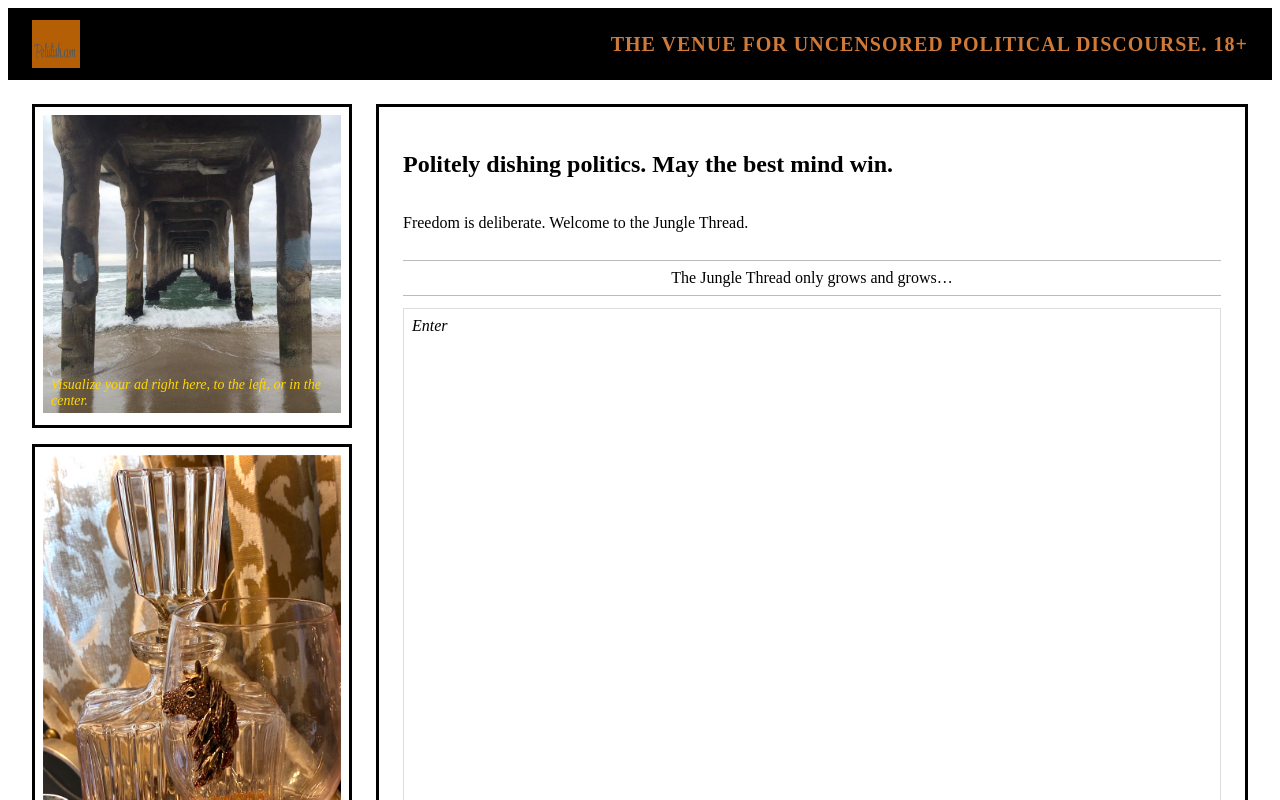
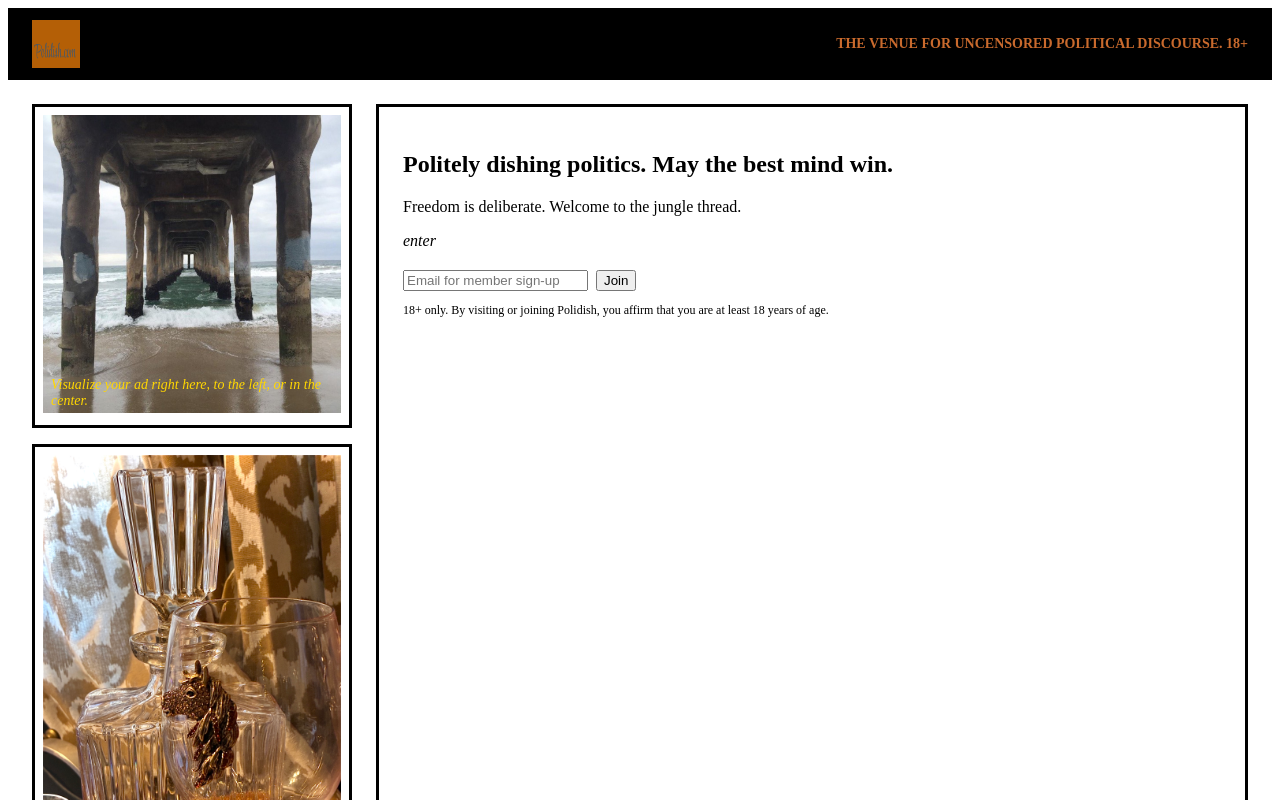
Before and after one commit to polidish/nextjs-boilerplate, a Next.js app: page / in a window 1280 px wide. Shown: the top 800 px of the page. Built offline with nearby package versions, Linux system fonts and the light colour scheme.

Commit message:
Update page.tsx

```diff
--- a/app/page.tsx
+++ b/app/page.tsx
@@ -3,17 +3,29 @@
 import { useEffect, useState } from 'react';
 import Image from 'next/image';
 
-const ADS = [
+type Ad = {
+src: string;
+caption: string;
+duration: number;
+};
+
+const ADS_TOP: Ad[] = [
 {
 src: '/pier.jpeg',
 caption: 'Visualize your ad right here, to the left, or in the center.',
 duration: 15000,
 },
+];
+
+const ADS_MIDDLE: Ad[] = [
 {
 src: '/decanter.jpeg',
 caption: 'Advertisements are absolutely uncurated for your privacy.',
 duration: 30000,
 },
+];
+
+const ADS_BOTTOM: Ad[] = [
 {
 src: '/peacock.jpeg',
 caption:
@@ -22,17 +34,18 @@ duration: 60000,
 },
 ];
 
-function AdFrame({ startIndex }: { startIndex: number }) {
-const [index, setIndex] = useState(startIndex);
+function RotatingAd({ ads, width }: { ads: Ad[]; width: number }) {
+const [index, setIndex] = useState(0);
 const [visible, setVisible] = useState(true);
 
 useEffect(() => {
-const hold = ADS[index].duration;
+const current = ads[index];
+const hold = current.duration;
 const transition = 15000;
 
 const t1 = setTimeout(() => setVisible(false), hold);
 const t2 = setTimeout(() => {
-setIndex((i) => (i + 1) % ADS.length);
+setIndex((i) => (i + 1) % ads.length);
 setVisible(true);
 }, hold + transition);
 
@@ -40,15 +53,20 @@ return () => {
 clearTimeout(t1);
 clearTimeout(t2);
 };
-}, [index]);
+}, [index, ads]);
 
 return (
 <div style={{ border: '3px solid black', padding: 8, position: 'relative' }}>
-<div style={{ opacity: visible ? 1 : 0, transition: 'opacity 15s linear' }}>
+<div
+style={{
+opacity: visible ? 1 : 0,
+transition: 'opacity 15s linear',
+}}
+>
 <Image
-src={ADS[index].src}
+src={ads[index].src}
 alt="Advertisement"
-width={300}
+width={width}
 height={450}
 style={{ width: '100%', height: 'auto' }}
 />
@@ -63,7 +81,7 @@ fontStyle: 'italic',
 fontSize: 14,
 }}
 >
-{ADS[index].caption}
+{ads[index].caption}
 </div>
 </div>
 </div>
@@ -87,11 +105,9 @@ justifyContent: 'space-between',
 <Image src="/_logo polidish.png" alt="Polidish" width={48} height={48} />
 <div
 style={{
-color: '#d07a3a',
-fontSize: 'clamp(14px, 1.6vw, 20px)',
-letterSpacing: '0.05em',
-textTransform: 'uppercase',
+color: '#c96a2d',
 fontWeight: 600,
+fontSize: 14,
 }}
 >
 THE VENUE FOR UNCENSORED POLITICAL DISCOURSE. 18+
@@ -99,70 +115,32 @@ THE VENUE FOR UNCENSORED POLITICAL DISCOURSE. 18+
 </header>
 
 {/* BODY */}
-<section
-style={{
-display: 'grid',
-gridTemplateColumns: '320px 1fr',
-gap: 24,
-padding: 24,
-}}
->
-{/* LEFT COLUMN — THREE ADS */}
-<aside style={{ display: 'flex', flexDirection: 'column', gap: 16 }}>
-<AdFrame startIndex={0} />
-<AdFrame startIndex={1} />
-<AdFrame startIndex={2} />
+<section className="layout">
+{/* LEFT COLUMN */}
+<aside className="ads">
+<RotatingAd ads={ADS_TOP} width={300} />
+<RotatingAd ads={ADS_MIDDLE} width={260} />
+<RotatingAd ads={ADS_BOTTOM} width={300} />
 </aside>
 
-{/* RIGHT COLUMN — JUNGLE THREAD */}
-<section
-style={{
-border: '3px solid black',
-padding: 24,
-background: 'white',
-display: 'flex',
-flexDirection: 'column',
-}}
->
+{/* RIGHT COLUMN */}
+<section className="venue">
 <h2>Politely dishing politics. May the best mind win.</h2>
-<p>Freedom is deliberate. Welcome to the Jungle Thread.</p>
+<p>Freedom is deliberate. Welcome to the jungle thread.</p>
 
-{/* Gray divider */}
-<div
-style={{
-margin: '12px 0',
-padding: '8px 0',
-borderTop: '1px solid #bbb',
-borderBottom: '1px solid #bbb',
-textAlign: 'center',
-}}
->
-The Jungle Thread only grows and grows…
+<div className="thread">
+<em>enter</em>
+<div className="scroll">
+{/* posts will render here */}
+</div>
 </div>
 
-{/* Scroll */}
-<div
-style={{
-flex: 1,
-border: '1px solid #ddd',
-padding: 8,
-overflowY: 'auto',
-}}
->
-<div style={{ fontStyle: 'italic' }}>Enter</div>
+<div className="signup">
+<input type="email" placeholder="Email for member sign-up" />
+<button>Join</button>
 </div>
 
-{/* Sign-up */}
-<div style={{ display: 'flex', gap: 8, marginTop: 12 }}>
-<input
-type="email"
-placeholder="Email for member sign-up"
-style={{ flex: 1, padding: 8 }}
-/>
-<button style={{ padding: '8px 16px' }}>Join</button>
-</div>
-
-<p style={{ fontSize: 12, marginTop: 12 }}>
+<p style={{ fontSize: 12 }}>
 18+ only. By visiting or joining Polidish, you affirm that you are at
 least 18 years of age.
 </p>
@@ -178,7 +156,6 @@ padding: '12px 24px',
 fontSize: 12,
 display: 'flex',
 justifyContent: 'space-between',
-borderTop: '2px solid black',
 }}
 >
 <div>
@@ -188,6 +165,52 @@ yourself. Two factor authentication. It’s a troll-free freedom fest.
 </div>
 <div>© 2025 Polidish LLC. All rights reserved. — 127 Minds Day 1</div>
 </footer>
+
+{/* MOBILE RULES */}
+<style>{`
+.layout {
+display: grid;
+grid-template-columns: 320px 1fr;
+gap: 24px;
+padding: 24px;
+}
+.ads {
+display: flex;
+flex-direction: column;
+gap: 16px;
+}
+.venue {
+border: 3px solid black;
+padding: 24px;
+background: white;
+}
+.thread {
+margin-top: 16px;
+}
+.scroll {
+max-height: 300px;
+overflow-y: auto;
+margin-top: 8px;
+}
+.signup {
+display: flex;
+gap: 8px;
+margin-top: 12px;
+}
+
+@media (max-width: 768px) {
+.layout {
+display: flex;
+flex-direction: column;
+}
+.ads {
+order: 1;
+}
+.venue {
+order: 2;
+}
+}
+`}</style>
 </main>
 );
 }
```
